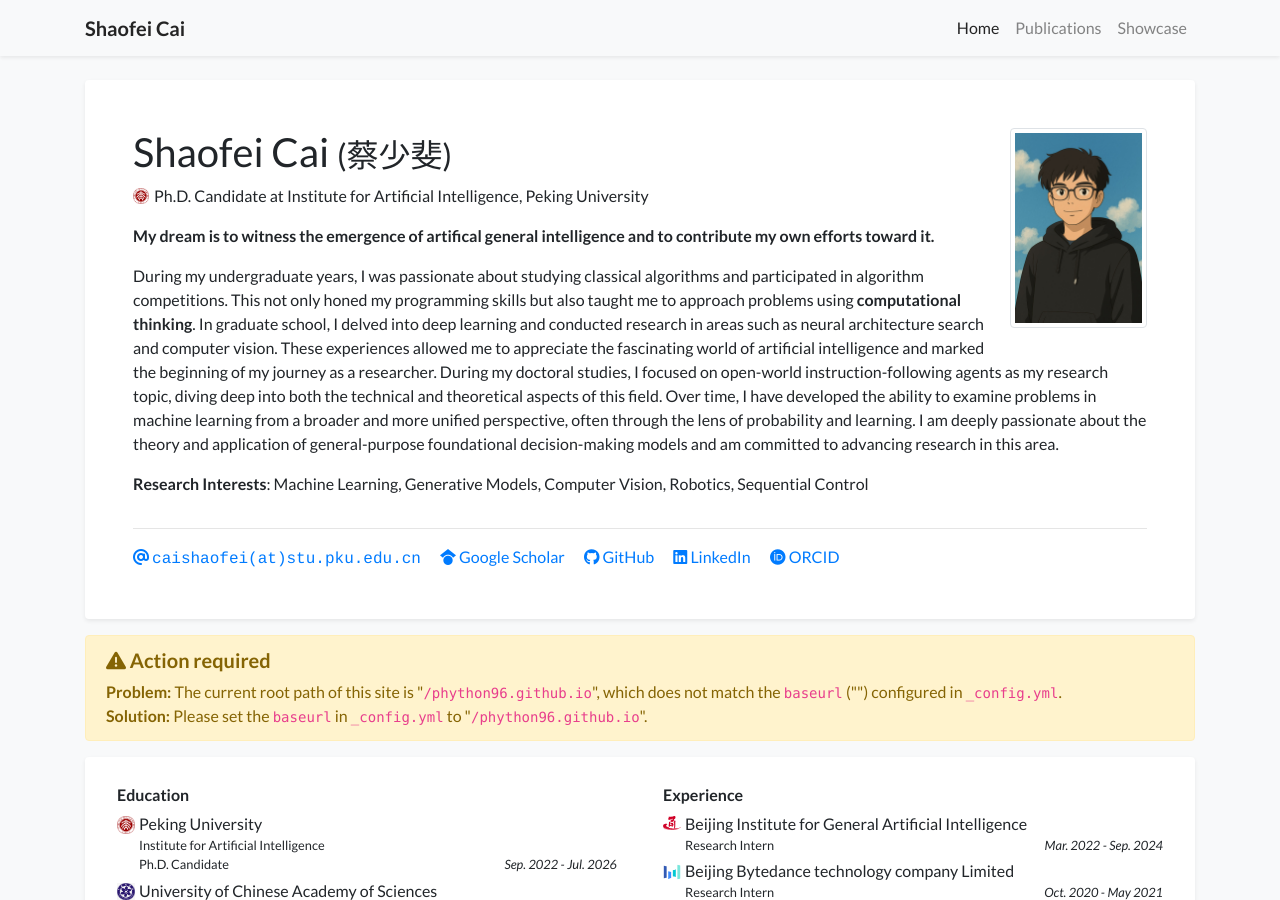
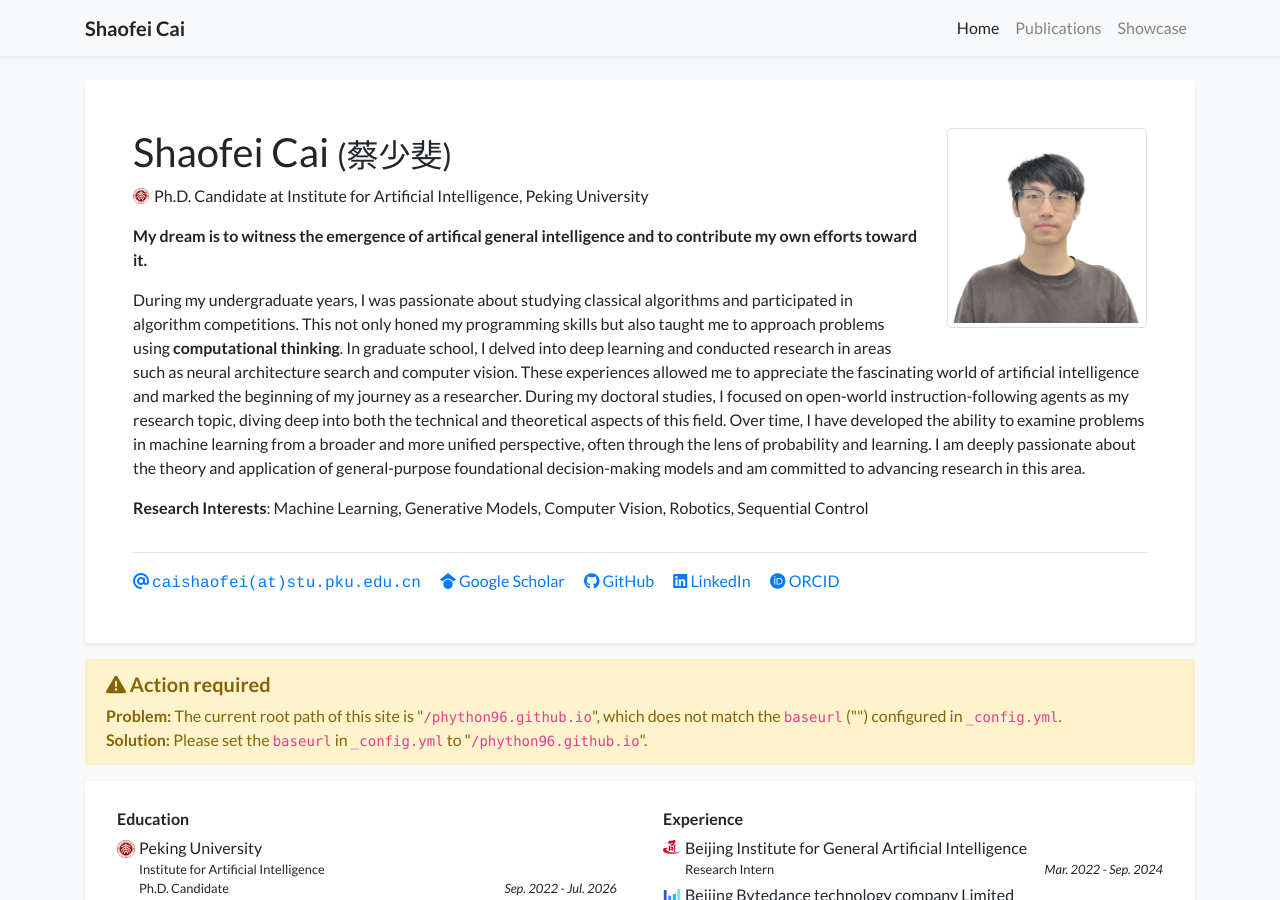
Before and after one commit to phython96/phython96.github.io, a Jekyll site: the page built from index.html, in a window 1280 px wide and 900 px high. Built offline with Jekyll 4.4.1, drawn with Linux system fonts in a browser that asks for light colours; nearby versions of some CDN libraries; a style sheet for code colours, icons or effects is not loaded.

Commit message:
Update profile.yml

```diff
--- a/_data/profile.yml
+++ b/_data/profile.yml
@@ -24,7 +24,7 @@ short_bio: >-
   </p>
   <p><b>Research Interests</b>: Machine Learning, Generative Models, Computer Vision, Robotics, Sequential Control</p>
 
-portrait_url: /assets/images/photos/jibuli.jpg
+portrait_url: /assets/images/photos/real_avatar.jpg
 portrait_caption: >-
   Photo by Manja Vitolic on Unsplash (this caption is optional, comment it out to disable).
 
```
